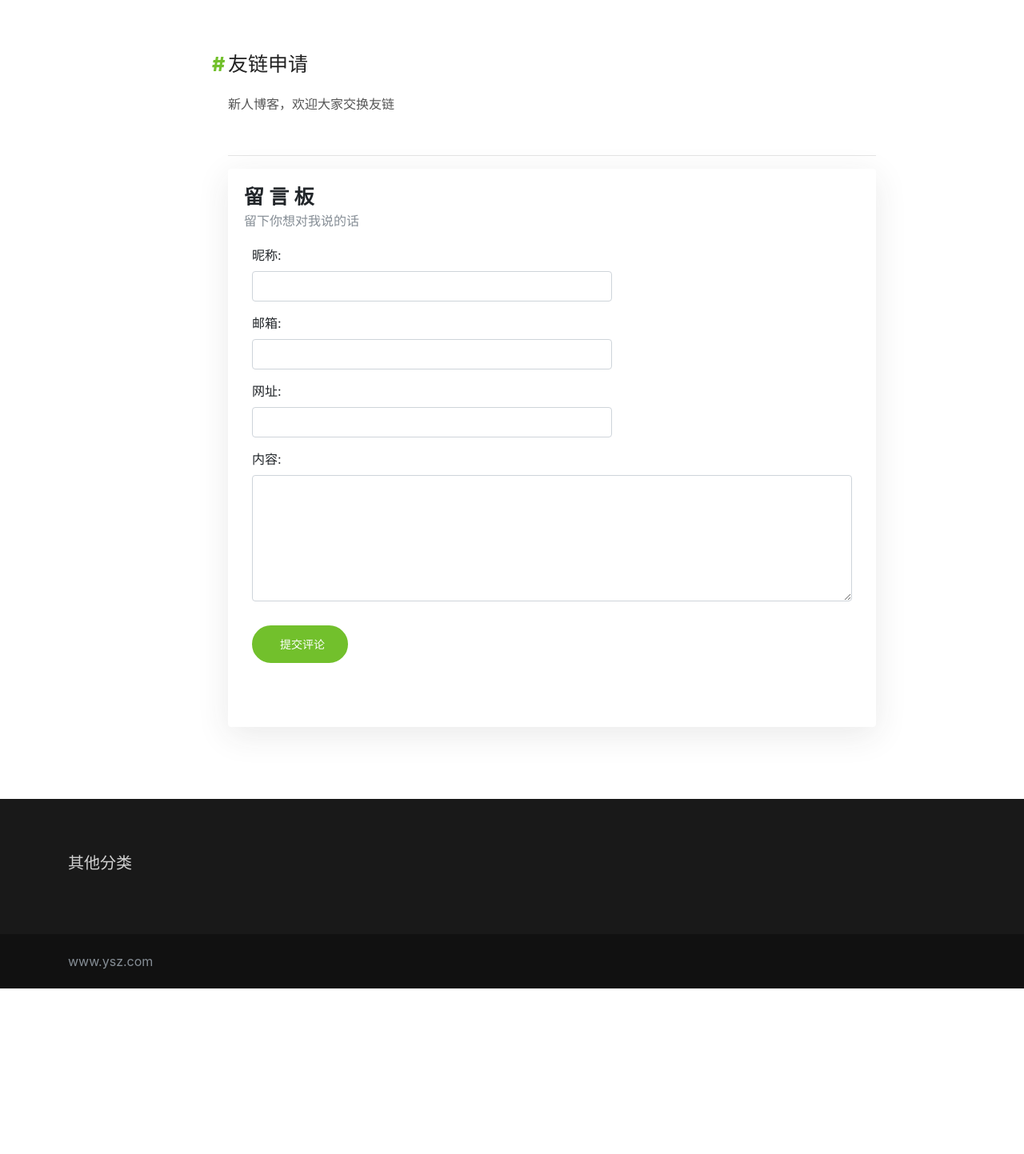
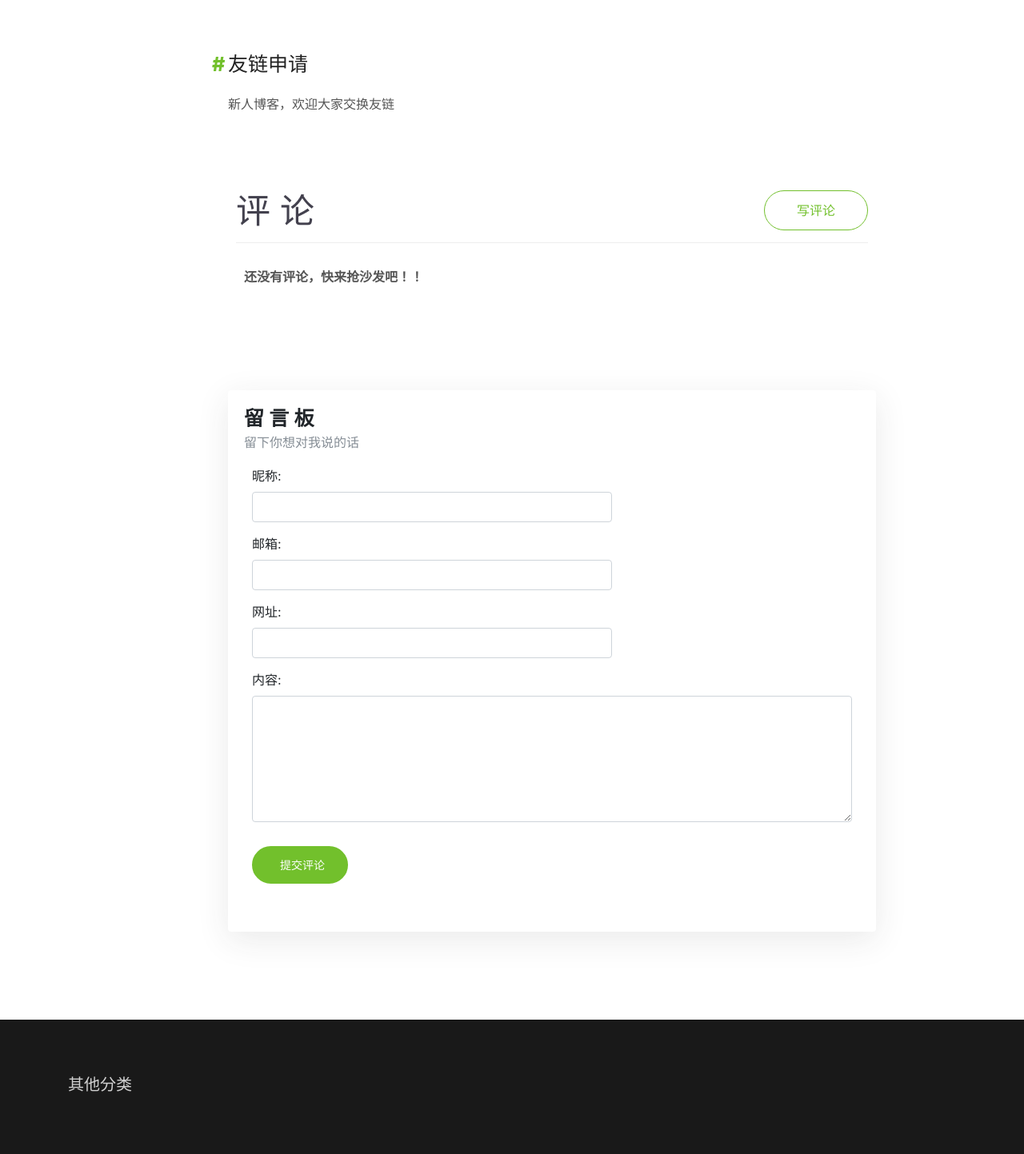
Before and after one commit to BaskerShu/typeidea, a Django app: page /link/ in a window 1280 px wide. Shown: the part 525-1968 px from the top of the page at 80% size. Before the commit the page ends 1761 px from the top, so only its background shows below. Run offline with Django 3.2, Linux system fonts and the light colour scheme; tables that the repository leaves empty hold one stand-in row (values such as "Sample post"); some libraries are stand-ins or nearby versions.

Commit message:
完成评论的显示

```diff
--- a/typeidea/typeidea/themes/default/static/css/base.css
+++ b/typeidea/typeidea/themes/default/static/css/base.css
@@ -356,10 +356,14 @@
 }
 /* END */
 
-/* Comment */
+/* Write Comment */
 .main .shadow-div {
+    margin-top: 40px;
     box-shadow: 0px 10px 40px 0px rgba(47,47,47,0.1);
     border: 0px solid transparent;
+}
+.main .shadow-div .card-body {
+    padding-bottom: 0px;
 }
 .main .card h5 {
     font-weight: 600;
@@ -410,3 +414,70 @@
     box-shadow: None;
 }
 /* END */
+
+/* Show Comment */
+.main .comment-show {
+    margin: 60px 10px 10px 10px;
+}
+.main .comment-header {
+    margin-left: 0px;
+    margin-right: 0px;
+    padding-bottom: 5px;
+    display: block;
+    border-bottom: 1px solid #eee
+}
+.main .comment-header h3 {
+    font-size: 43px;
+    font-weight: 300;
+    line-height: 1.2;
+    color: #43414e;
+    display: inline-block;
+}
+.main div .submit-turn {
+    float: right;
+    display: inline-block;
+    line-height: 3;
+    border: 1px solid #72c02c;
+    border-radius: 50px;
+    padding: 0px 40px;
+    color: #72c02c;
+    transition: all 120ms linear;
+}
+.main div .submit-turn:hover {
+    background-color: #72c02c;
+    color: #fff;
+    text-decoration: None;
+}
+.main .comment-list li {
+    border-top: none;
+    border-left: none;
+    border-right: none;
+    border-bottom: 2px solid #eee;
+    padding: 20px 10px;
+}
+.main .comment-list li div {
+    margin-top: 15px;
+}
+.main .comment-list li a {
+    font-size: 1.1rem;
+    color: #6e7076;
+    font-weight: 600;
+}
+.main .comment-list li a:hover{
+    color: #72c02c;
+    text-decoration: none;
+}
+.main .comment-list li span {
+    color: #6e7076;
+    margin-left: 25px;
+    opacity: 0.7;
+}
+.main .comment-list li p {
+    margin: 15px 10px;
+    line-height: 1.8;
+    color: #6e7076;
+}
+.main .comment-list ul li {
+    width: 100%;
+}
+/* END */
--- a/typeidea/typeidea/themes/default/templates/comment/block.html
+++ b/typeidea/typeidea/themes/default/templates/comment/block.html
@@ -1,11 +1,37 @@
 <!-- 评论部分 -->
-<hr/>
-
+<div>
+    <div class="comment-show">
+        <div class="row comment-header">
+            <h3>评 论</h3>
+            <a class="submit-turn" href="#commentform">写评论</a>
+        </div>
+        <div class="comment-list">
+            {% if not comment_list %}
+                <div clss="no-comment">
+                    <p style="margin: 30px 10px; font-weight: 600; ">还没有评论，快来抢沙发吧！！</p>
+                </div>
+            {% else %}
+                <ul class="list-group">
+                    {% for comment in comment_list %}
+                        <li class="list-group-item">
+                            <div>
+                                <a href="{{ comment.website }}">
+                                    {{ comment.nickname }}
+                                </a>
+                                <span>{{ comment.created_time }}</span>
+                                <p>{{ comment.content }}</p>
+                            </div>
+                        </li>
+                    {% endfor %}
+                </ul>
+            {% endif %}
+        </div>
+    </div>
     <div class="card shadow-div" >
         <div class="card-body">
             <h5 class="card-title">留 言 板</h5>
             <h6 class="card-subtitle mb-2 text-muted">留下你想对我说的话</h6>
-    <form action="/comment/" method="post" class="form-group">
+            <form id="commentform" action="/comment/" method="post" class="form-group">
                 {% csrf_token %}
                 <input name="target" class="form-control" maxlength="200" type="hidden" value="{{ request.path }}" />
                 {{ comment_form }}
@@ -13,3 +39,4 @@
             </form>
         </div>
     </div>
+</div>
```
Lines whose indentation alone changed are shown as unchanged.
